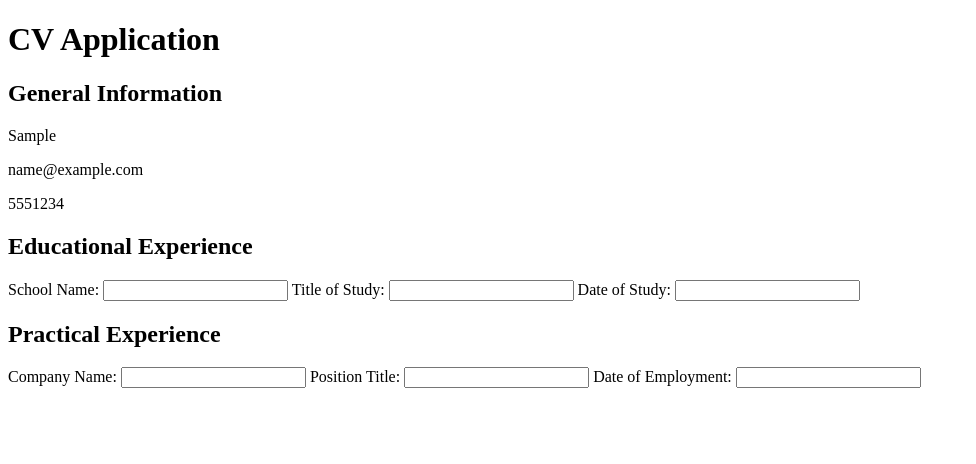
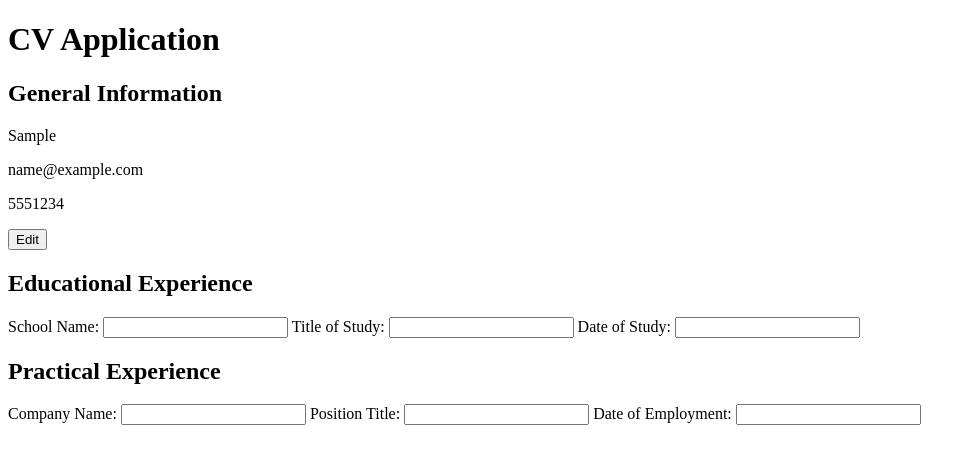
Before and after one commit to top-submissions/fullstackjs-cv-application, a React (Vite) app: page / in a window 1280 px wide. Both pictures are taken after typing "Sample", "name@example.com", "5551234" into the empty fields and a click on the button "Submit". Shown: the top 464 px of the page, without its empty margins (0-976 px from the left). Built offline with nearby package versions, Linux system fonts and the light colour scheme.

Commit message:
feat(form): add edit button and state management

```diff
--- a/src/components/forms/GeneralInformationForm/GeneralInformationForm.jsx
+++ b/src/components/forms/GeneralInformationForm/GeneralInformationForm.jsx
@@ -9,6 +9,10 @@ function GeneralInformationForm() {
 
   const handleSubmit = () => {
     setIsSubmitted(true);
+  };
+
+  const handleEdit = () => {
+    setIsSubmitted(false);
   };
 
   return (
@@ -52,6 +56,7 @@ function GeneralInformationForm() {
           <p>{name}</p>
           <p>{email}</p>
           <p>{phone}</p>
+          <button onClick={handleEdit}>Edit</button>
         </div>
       )}
     </div>
```
